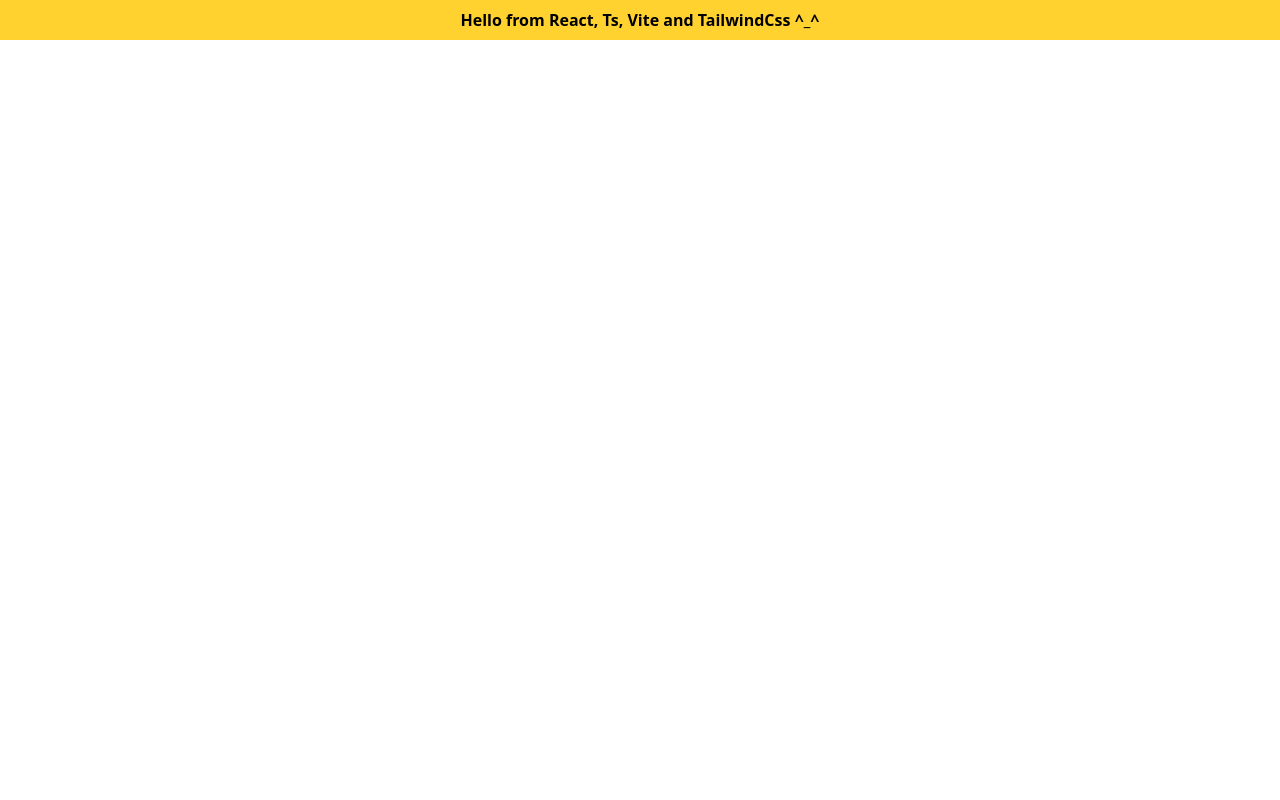
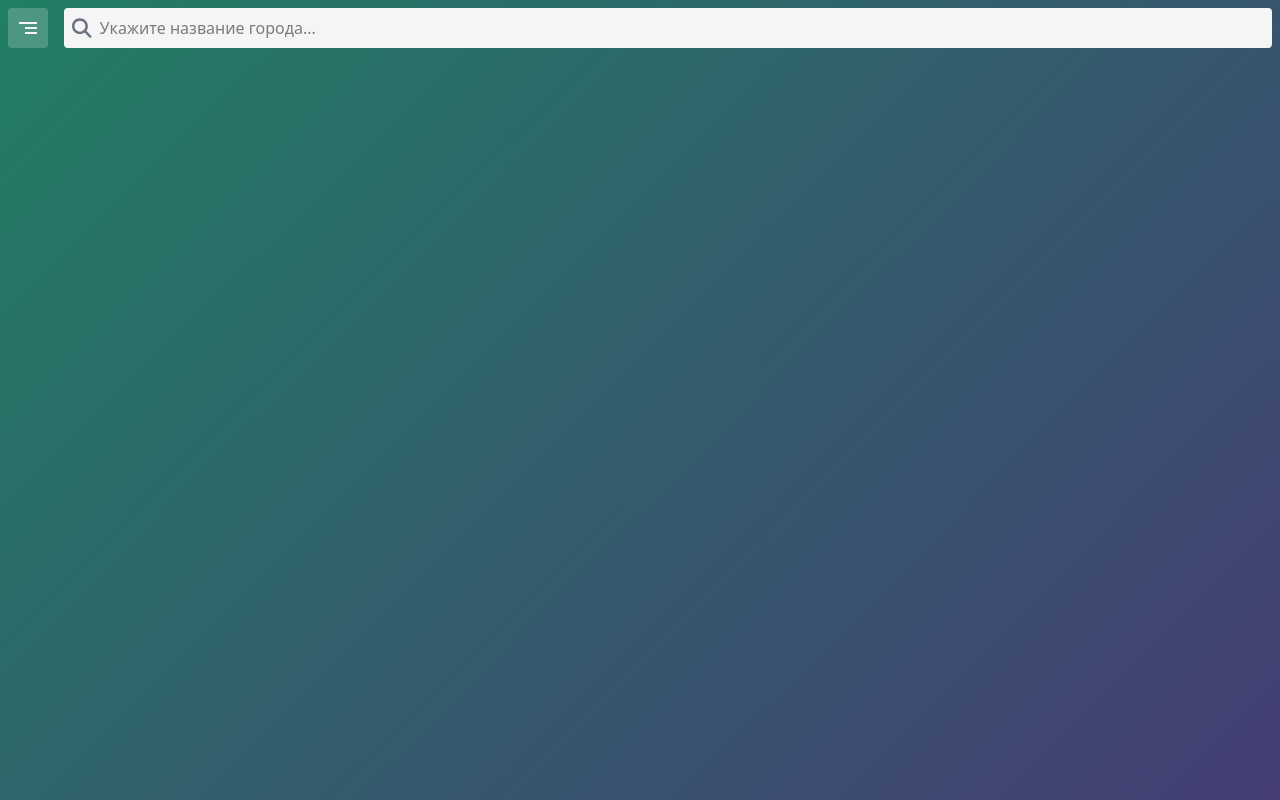
Before and after one commit to Vb3519/Weather_app_react_ts, a React (Vite) app: page / in a window 1280 px wide. Built offline with nearby package versions, Linux system fonts and the light colour scheme.

Commit message:
хеадер, axios

```diff
--- a/package.json
+++ b/package.json
@@ -23,6 +23,7 @@
   "dependencies": {
     "@tailwindcss/vite": "^4.1.7",
     "@vitejs/plugin-react": "^4.4.1",
+    "axios": "^1.9.0",
     "react": "^19.1.0",
     "react-dom": "^19.1.0",
     "react-icons": "^5.5.0",
--- a/src/components/App.tsx
+++ b/src/components/App.tsx
@@ -1,12 +1,30 @@
+import { MdOutlineSegment } from 'react-icons/md';
+import { FaMagnifyingGlass } from 'react-icons/fa6';
+
 const App = () => {
-  const greeting: string = 'Hey hey ^_^';
-  console.log('My greeting:', greeting);
+  return (
+    <div className="h-screen w-full p-2 flex flex-col gap-2 items-center justify-center bg-gradient-135">
+      {/* --------------------------- HEADER: --------------------------- */}
+      <header className="mb-auto w-full flex justify-between items-center gap-4">
+        <div className="p-2 text-[whitesmoke] bg-white/20 rounded-sm cursor-pointer">
+          <MdOutlineSegment className="text-2xl" />
+        </div>
 
-  return (
-    <div className="p-2 flex flex-col gap-2 items-center justify-center bg-amber-300">
-      <h1 className="font-semibold">
-        Hello from React, Ts, Vite and TailwindCss ^_^
-      </h1>
+        <form className="w-full p-2 flex gap-2 justify-center items-center bg-[whitesmoke] rounded-sm">
+          <FaMagnifyingGlass className="text-gray-500 text-xl cursor-pointer" />
+          <input
+            className="outline-none w-full"
+            placeholder="Укажите название города..."
+            type="text"
+          />
+        </form>
+      </header>
+
+      {/* --------------------------- MAIN: --------------------------- */}
+      <main></main>
+
+      {/* --------------------------- FOOTER: --------------------------- */}
+      <footer></footer>
     </div>
   );
 };
--- a/src/styles/style.css
+++ b/src/styles/style.css
@@ -1 +1,5 @@
 @import 'tailwindcss';
+
+.bg-gradient-135 {
+  background: linear-gradient(135deg, #217e64, #443d74);
+}
```
Also changed, not shown: 1 other file (tests, documents, lock files or other folders).
